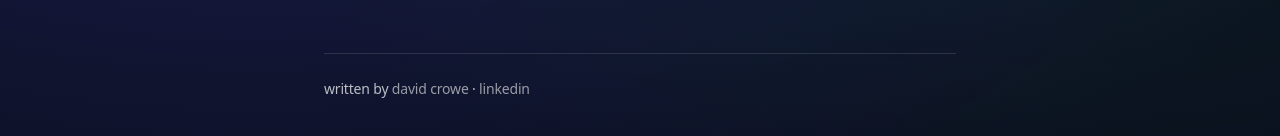
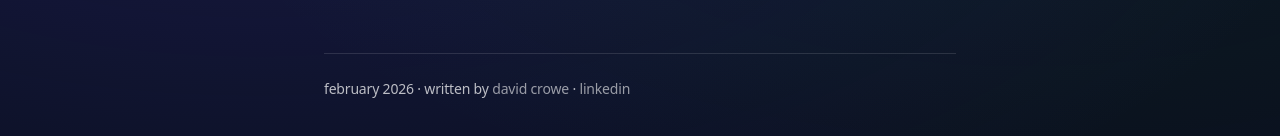
Before and after one commit to davidcrowe/llmcontrolplane.com, a plain HTML site: page index.html in a window 1280 px wide. Shown: the part 4143-4279 px from the top of the page. Drawn offline with Linux system fonts and the light colour scheme.

Commit message:
SEO: add llms.txt, fix semantic HTML, add OG article meta

```diff
--- a/index.html
+++ b/index.html
@@ -15,6 +15,8 @@
   <meta property="og:image" content="https://llmcontrolplane.com/og-image.png">
   <meta property="og:type" content="article">
   <meta property="og:site_name" content="LLM Control Plane">
+  <meta property="article:published_time" content="2026-02-10">
+  <meta property="article:author" content="https://reducibl.com">
 
   <!-- Twitter -->
   <meta name="twitter:card" content="summary_large_image">
@@ -147,6 +149,7 @@
 </head>
 <body>
   <main class="content">
+  <article>
 
     <h1>what is an llm control plane?</h1>
 
@@ -256,10 +259,11 @@
 
     <p>for the definitive deep dive — including the three-party problem, architecture diagrams, identity flows, JWT walkthroughs, and code examples — read <a href="https://agenticcontrolplane.com/what-is-an-agentic-control-plane">what is an agentic control plane?</a></p>
 
-    <div class="footer">
-      <p>written by <a href="https://reducibl.com">david crowe</a> · <a href="https://www.linkedin.com/in/mrdavidcrowe/">linkedin</a></p>
-    </div>
+    <footer class="footer">
+      <p><time datetime="2026-02-10">february 2026</time> · written by <a href="https://reducibl.com">david crowe</a> · <a href="https://www.linkedin.com/in/mrdavidcrowe/">linkedin</a></p>
+    </footer>
 
+  </article>
   </main>
 
   <!-- Structured data: TechArticle -->
```
Also changed, not shown: llms-full.txt (added), llms.txt (added), robots.txt, 1 other file.
